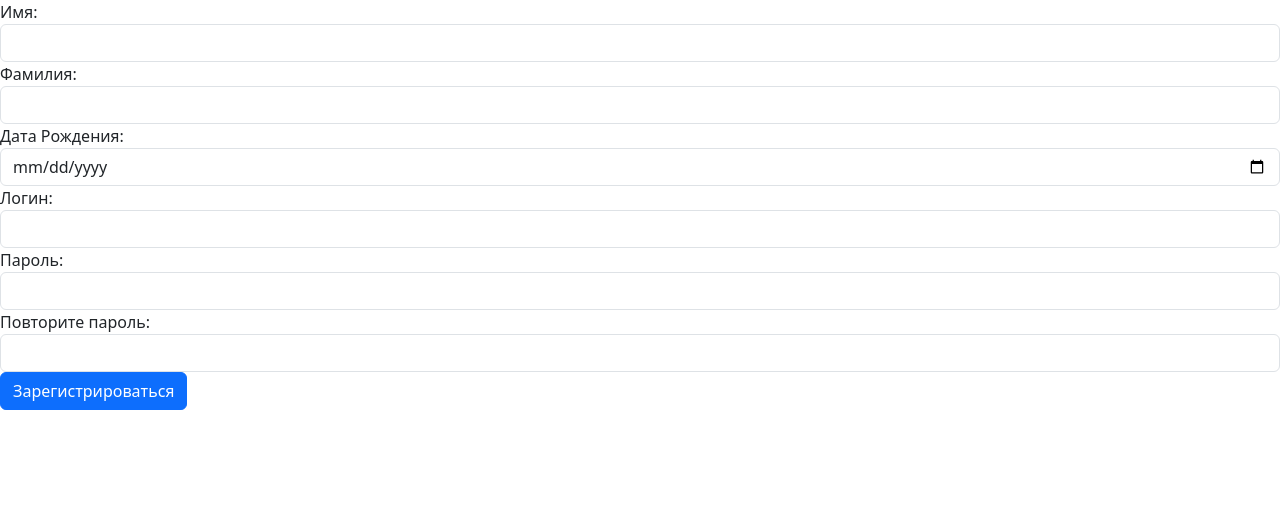
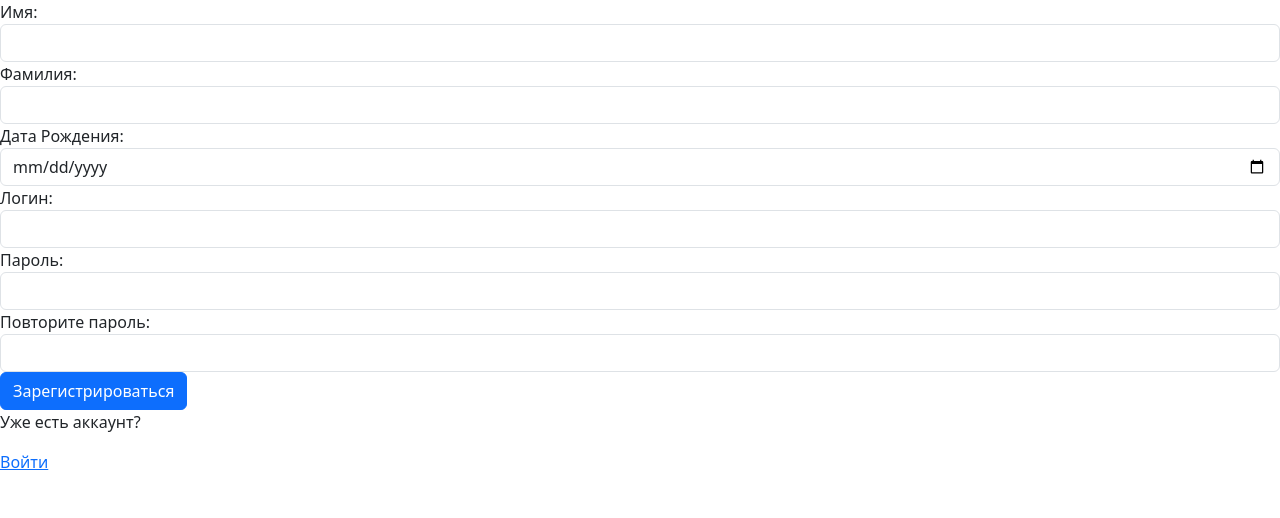
Before and after one commit to Alex-98jeweler/events, a Django app: page /registration/ in a window 1280 px wide. Shown: the top 518 px of the page. Run offline with Django 4.2, Linux system fonts and the light colour scheme.

Commit message:
edit templates

```diff
--- a/apps/simple_admin/templates/simple_admin/login.html
+++ b/apps/simple_admin/templates/simple_admin/login.html
@@ -16,6 +16,7 @@
         <input type="password" name="password" class="form-control"/>
         <button type="submit">Войти</button>
     </form>
+    <p><a href="/regustration/">Зарегистрироваться</a></p>
     <script src="{% static 'simple_admin/js/get_token.js' %}"></script>
 </body>
 </html>
--- a/apps/simple_admin/templates/simple_admin/registration.html
+++ b/apps/simple_admin/templates/simple_admin/registration.html
@@ -12,5 +12,7 @@
         {{form}}
         <button class="btn btn-primary">Зарегистрироваться</button>
     </form>
+    <p>Уже есть аккаунт?</p>
+    <p><a href="/login/">Войти</a></p>
 </body>
 </html>
```
